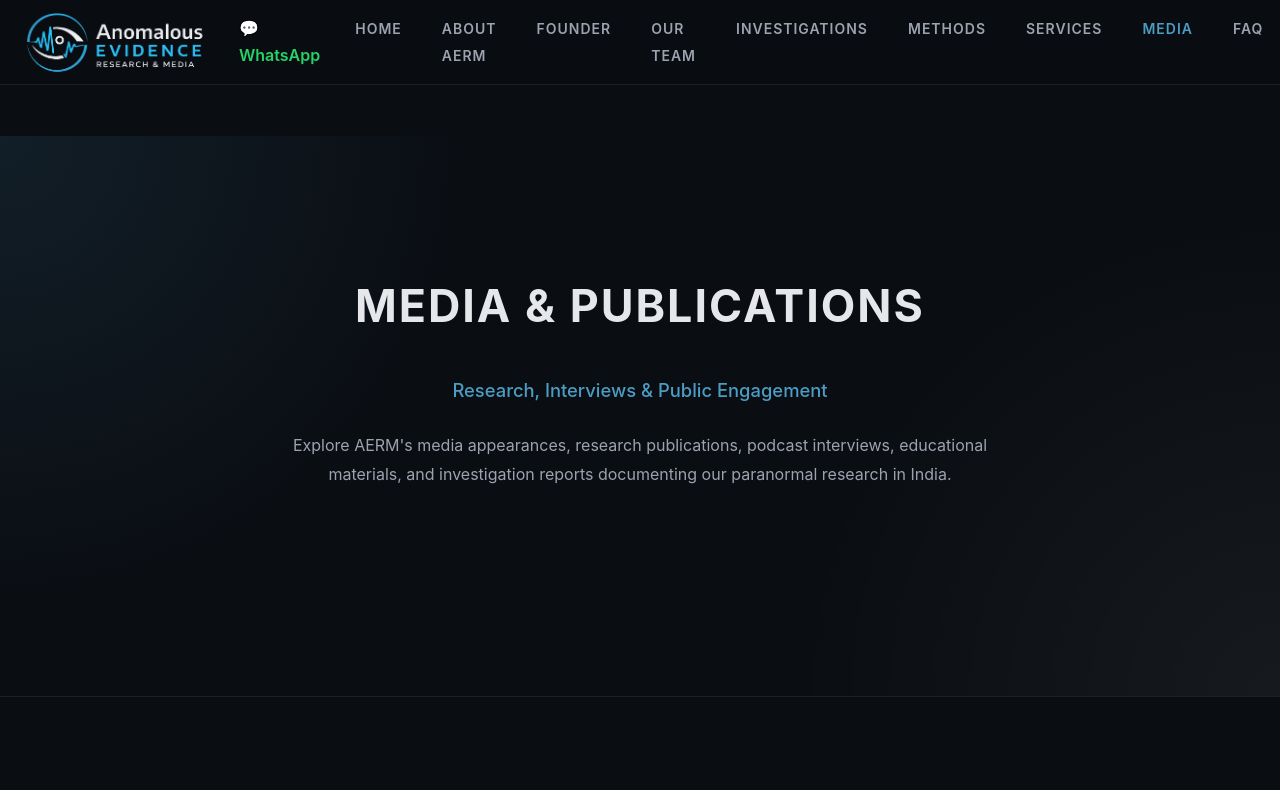
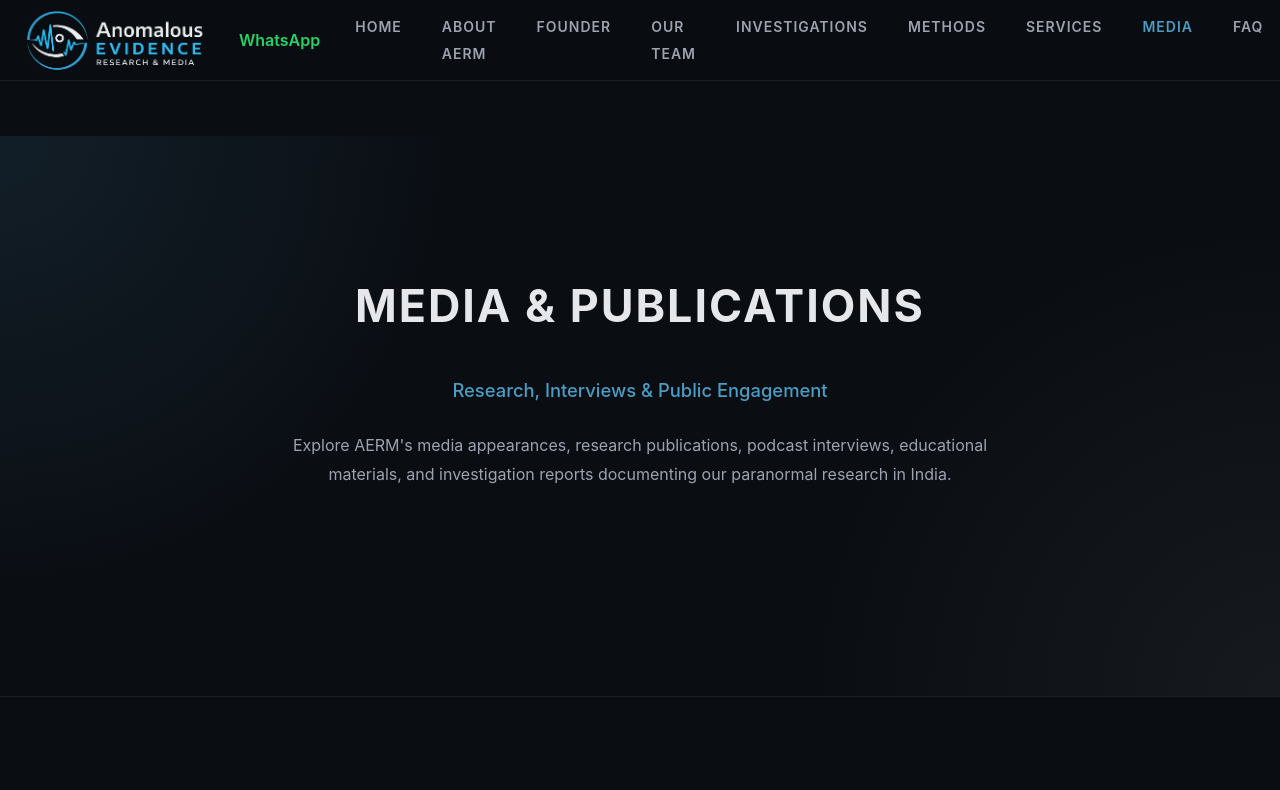
Before and after one commit to tanujkumar2405/Paranormal-Frame, a plain HTML site: page media.html in a window 1280 px wide. Shown: the top 790 px of the page. Drawn offline with Linux system fonts and the light colour scheme.

Commit message:
Update media.html

```diff
--- a/media.html
+++ b/media.html
@@ -52,7 +52,7 @@
                     </a>
                 </div>
                 <div class="header-social" aria-hidden="false">
-                    <a class="social-link social-whatsapp" href="https://chat.whatsapp.com/EUTGQ8h5XlaLeVBHJWXUXa" target="_blank" rel="noopener" aria-label="Join our WhatsApp community">💬 WhatsApp</a>
+                    <a class="social-link social-whatsapp" href="https://chat.whatsapp.com/EUTGQ8h5XlaLeVBHJWXUXa" target="_blank" rel="noopener" aria-label="Join our WhatsApp community">WhatsApp</a>
                 </div>
 
                 <button class="hamburger" aria-label="Toggle menu">
```
